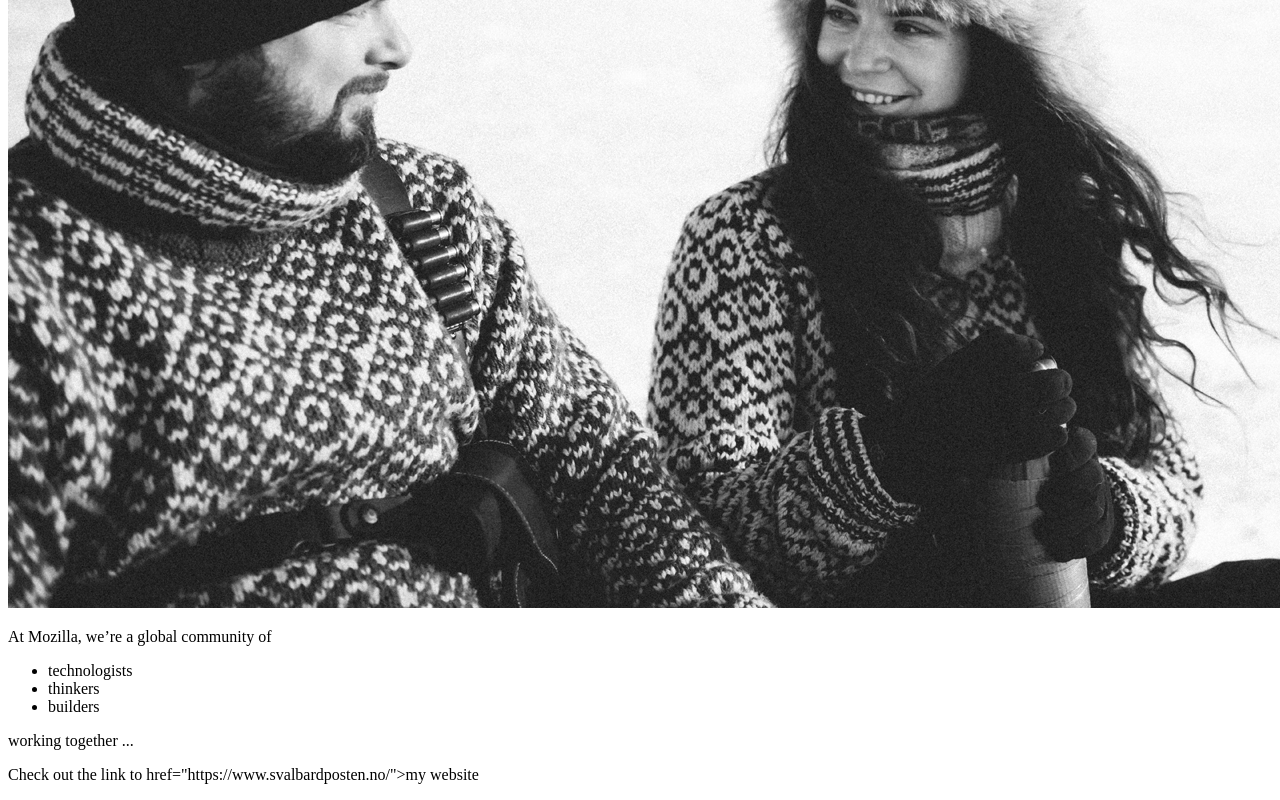
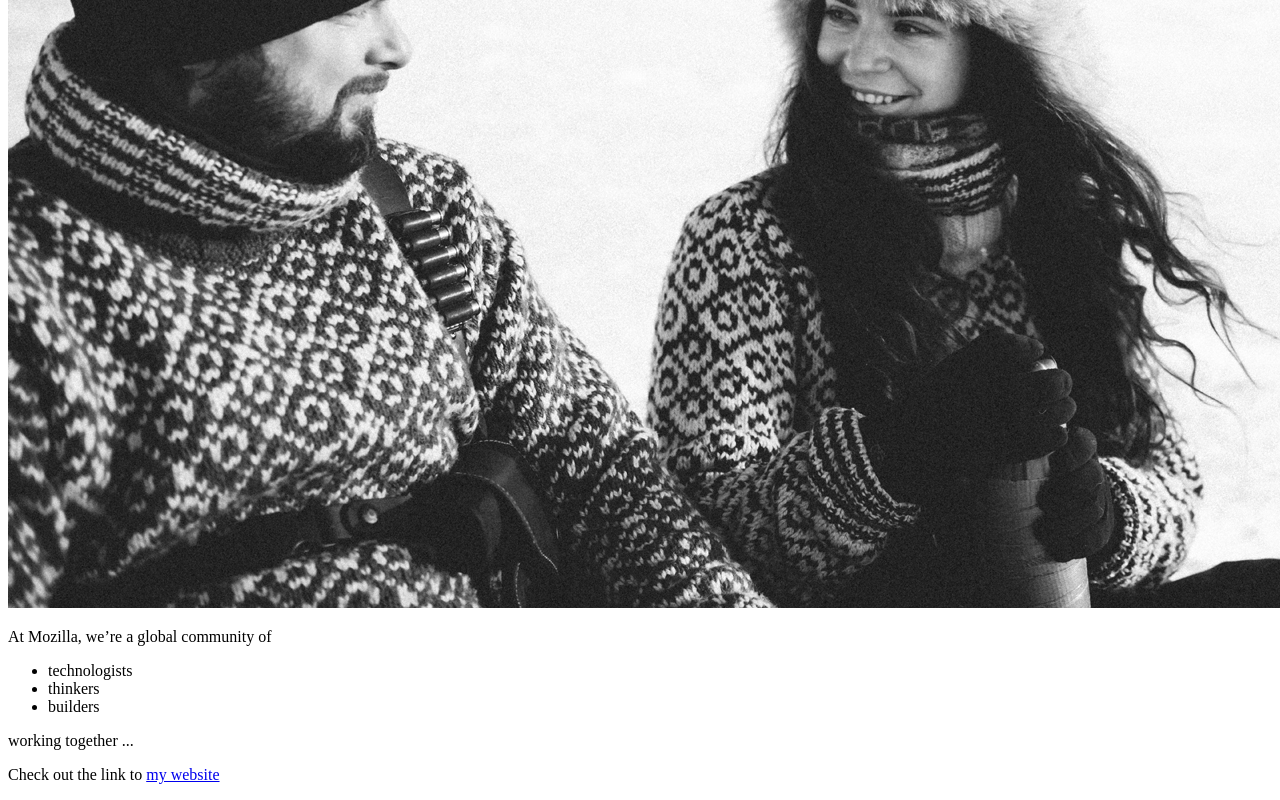
Before and after one commit to sarabmadsen/first-project, a plain HTML site: page index.html in a window 1280 px wide. Shown: the part 401-1201 px from the top of the page. Drawn offline with Linux system fonts and the light colour scheme.

Commit message:
same change in url

```diff
--- a/index.html
+++ b/index.html
@@ -18,7 +18,7 @@
 
     <p>
       Check out the link to
-      <a> href="https://www.svalbardposten.no/">my website</a>
+      <a href="https://www.svalbardposten.no/">my website</a>
     </p>
   </body>
 </html>
```
